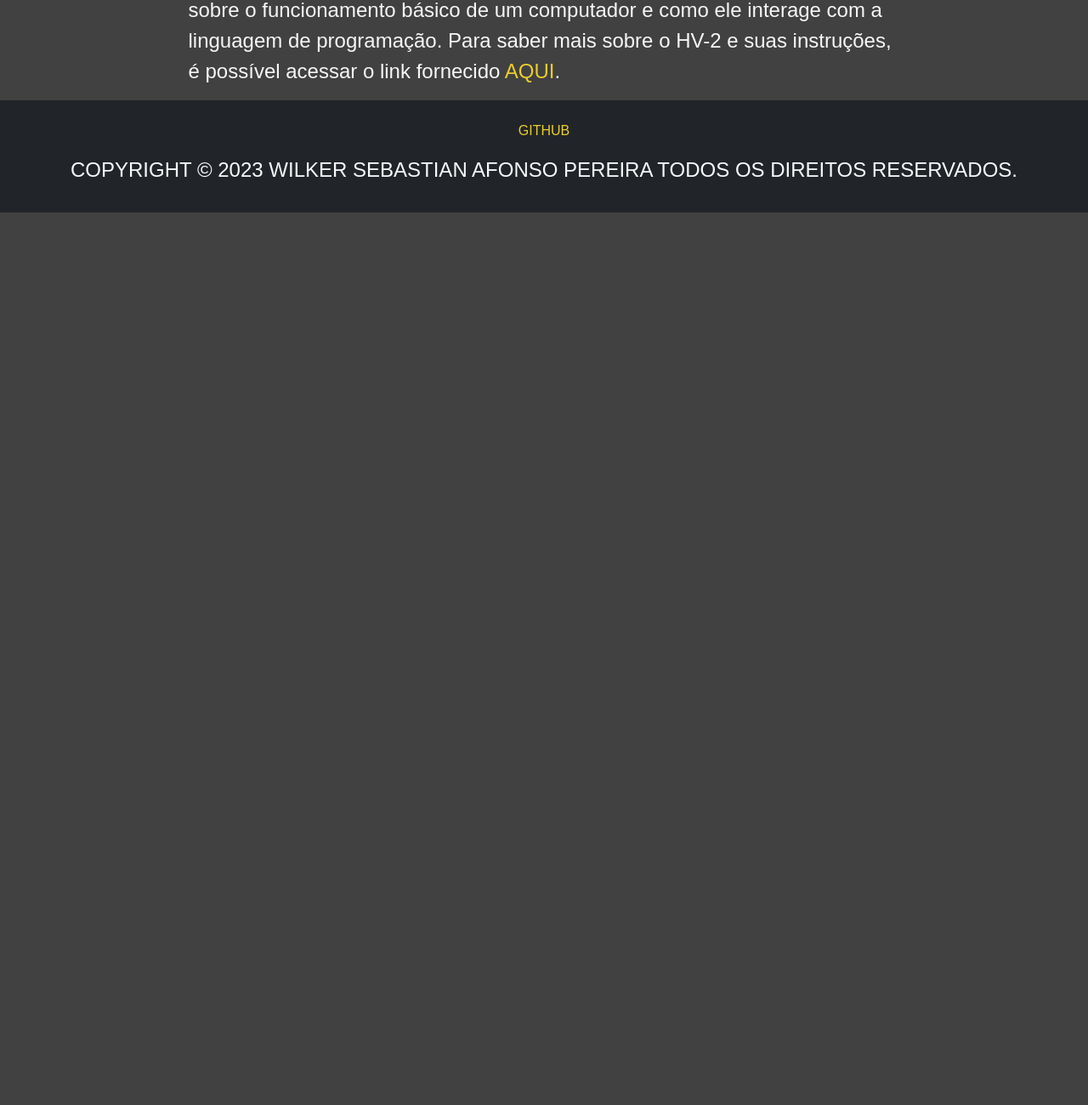
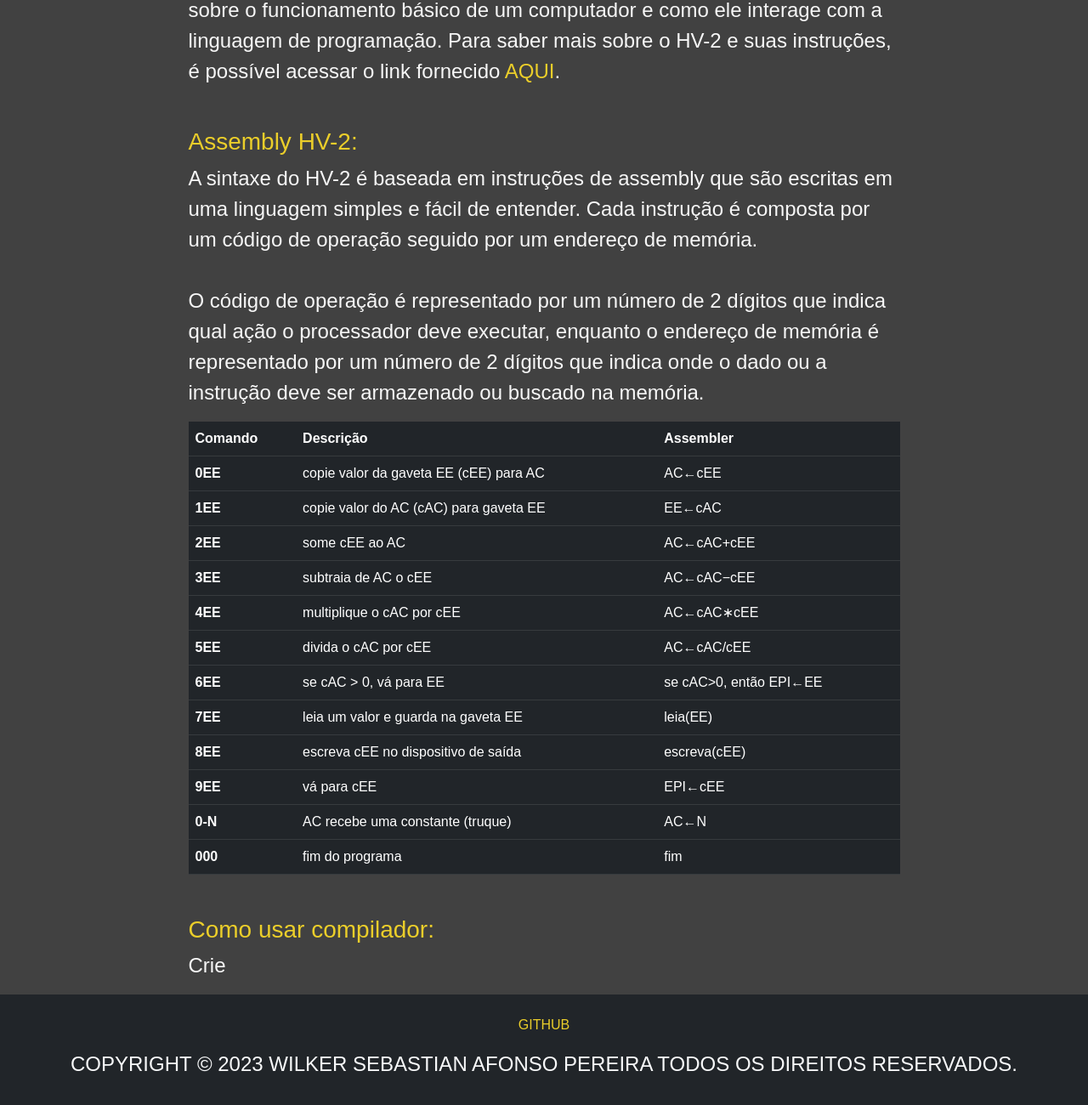
Before and after one commit to WilkerSebastian/HV-compiler, a website: page index.html in a window 1280 px wide. Shown: the part 3662-4962 px from the top of the page at 85% size. Before the commit the page ends 3912 px from the top, so only its background shows below. Drawn offline with nearby package versions, Linux system fonts and the light colour scheme.

```diff
--- a/index.html
+++ b/index.html
@@ -199,6 +199,104 @@
 
                 </p>
 
+                <h3 class="subtitle-conteudo mt-5"> Assembly HV-2: </h3>
+
+                <p class="text-conteudo">
+
+                    A sintaxe do HV-2 é baseada em instruções de assembly que são escritas em uma linguagem simples
+                    e fácil de entender. Cada instrução é composta por um código de operação seguido por um endereço
+                    de memória.
+
+                    <br>
+                    <br>
+
+                    O código de operação é representado por um número de 2 dígitos que indica qual ação o processador
+                    deve executar, enquanto o endereço de memória é representado por um número de 2 dígitos que indica
+                    onde o dado ou a instrução deve ser armazenado ou buscado na memória.
+
+                </p>
+
+                <table class="table table-dark p-1">
+                    <thead>
+                      <tr>
+                        <th scope="col">Comando</th>
+                        <th scope="col">Descrição</th>
+                        <th scope="col">Assembler</th>
+                      </tr>
+                    </thead>
+                    <tbody>
+                      <tr>
+                        <th scope="row">0EE</th>
+                        <td>copie valor da gaveta EE (cEE) para AC</td>
+                        <td>AC←cEE</td>
+                      </tr>
+                      <tr>
+                        <th scope="row">1EE</th>
+                        <td>copie valor do AC (cAC) para gaveta EE</td>
+                        <td>EE←cAC</td>
+                      </tr>
+                      <tr>
+                        <th scope="row">2EE</th>
+                        <td>some cEE ao AC</td>
+                        <td>AC←cAC+cEE</td>
+                      </tr>
+                      <tr>
+                        <th scope="row">3EE</th>
+                        <td>subtraia de AC o cEE</td>
+                        <td>AC←cAC−cEE</td>
+                      </tr>
+                      <tr>
+                        <th scope="row">4EE</th>
+                        <td>multiplique o cAC por cEE</td>
+                        <td>AC←cAC∗cEE</td>
+                      </tr>
+                      <tr>
+                        <th scope="row">5EE</th>
+                        <td>divida o cAC por cEE</td>
+                        <td>AC←cAC/cEE</td>
+                      </tr>
+                      <tr>
+                        <th scope="row">6EE</th>
+                        <td>se cAC &gt; 0, vá para EE</td>
+                        <td>se cAC&gt;0, então EPI←EE</td>
+                      </tr>
+                      <tr>
+                        <th scope="row">7EE</th>
+                        <td>leia um valor e guarda na gaveta EE</td>
+                        <td>leia(EE)</td>
+                      </tr>
+                      <tr>
+                        <th scope="row">8EE</th>
+                        <td>escreva cEE no dispositivo de saída</td>
+                        <td>escreva(cEE)</td>
+                      </tr>
+                      <tr>
+                        <th scope="row">9EE</th>
+                        <td>vá para cEE</td>
+                        <td>EPI←cEE</td>
+                      </tr>
+                      <tr>
+                        <th scope="row">0-N</th>
+                        <td>AC recebe uma constante (truque)</td>
+                        <td>AC←N</td>
+                      </tr>
+                      <tr>
+                        <th scope="row">000</th>
+                        <td>fim do programa</td>
+                        <td>fim</td>
+                      </tr>
+                    </tbody>
+                  </table>
+
+
+                <h3 class="subtitle-conteudo mt-5"> Como usar compilador: </h3>
+
+                <p class="text-conteudo">
+
+                    Crie
+
+                </p>
+
             </div>
 
         </section>
```
